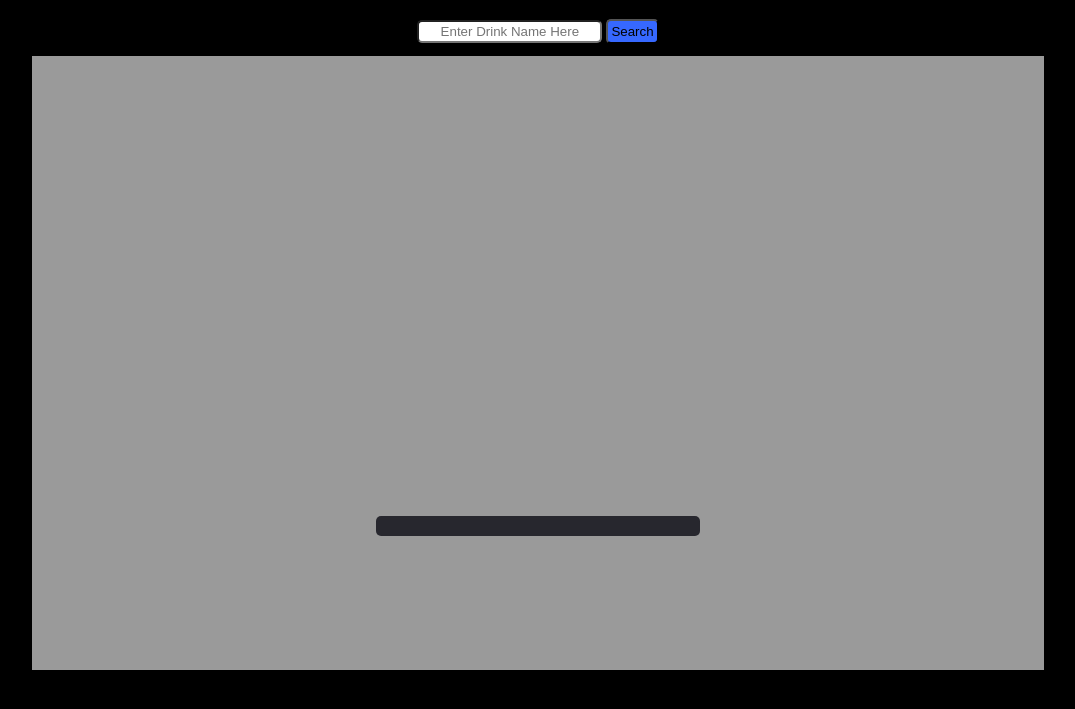
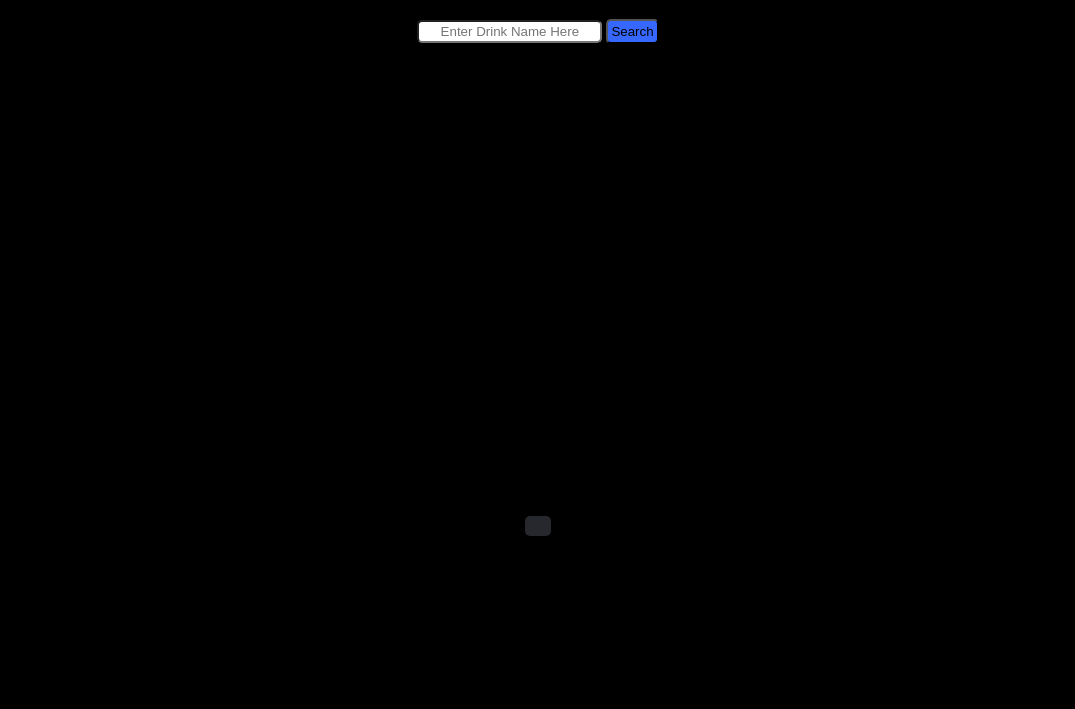
Before and after one commit to mrgreen12375/drink, a plain HTML site: page beers.html in a window 1280 px wide. Shown: the part 473-1182 px from the top of the page, without its empty margins (102-1177 px from the left). Drawn offline with Linux system fonts and the light colour scheme.

Commit message:
styles for beer

```diff
--- a/assets/style.css
+++ b/assets/style.css
@@ -113,14 +113,6 @@ h1 {
   cursor: pointer;
 }
 
-.beerSquare {
-    display: none;
-    background-color: rgb(154, 154, 154);
-    border: 2px solid black;
-    line-height: 3px;
-    height: auto;
-    width: 80%;
-}
 #ingredients {
     display: flex;
     flex-direction: column;
```
